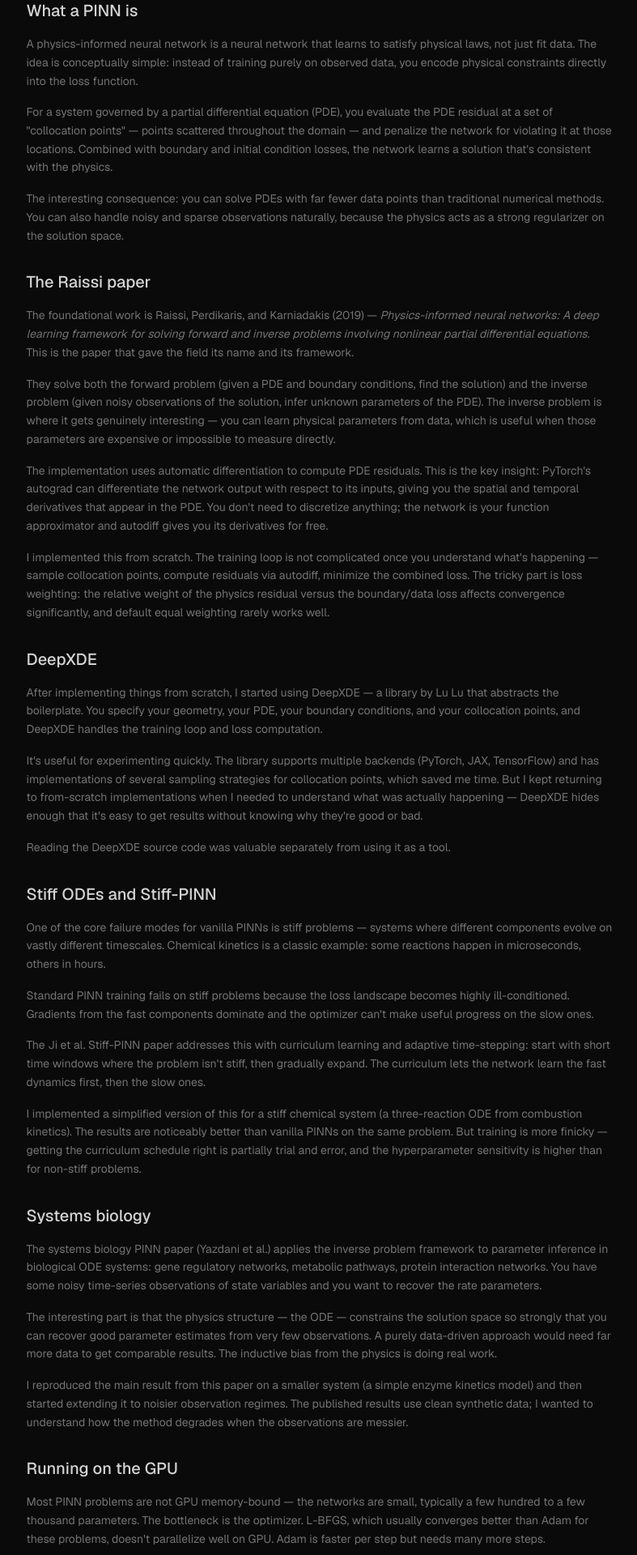
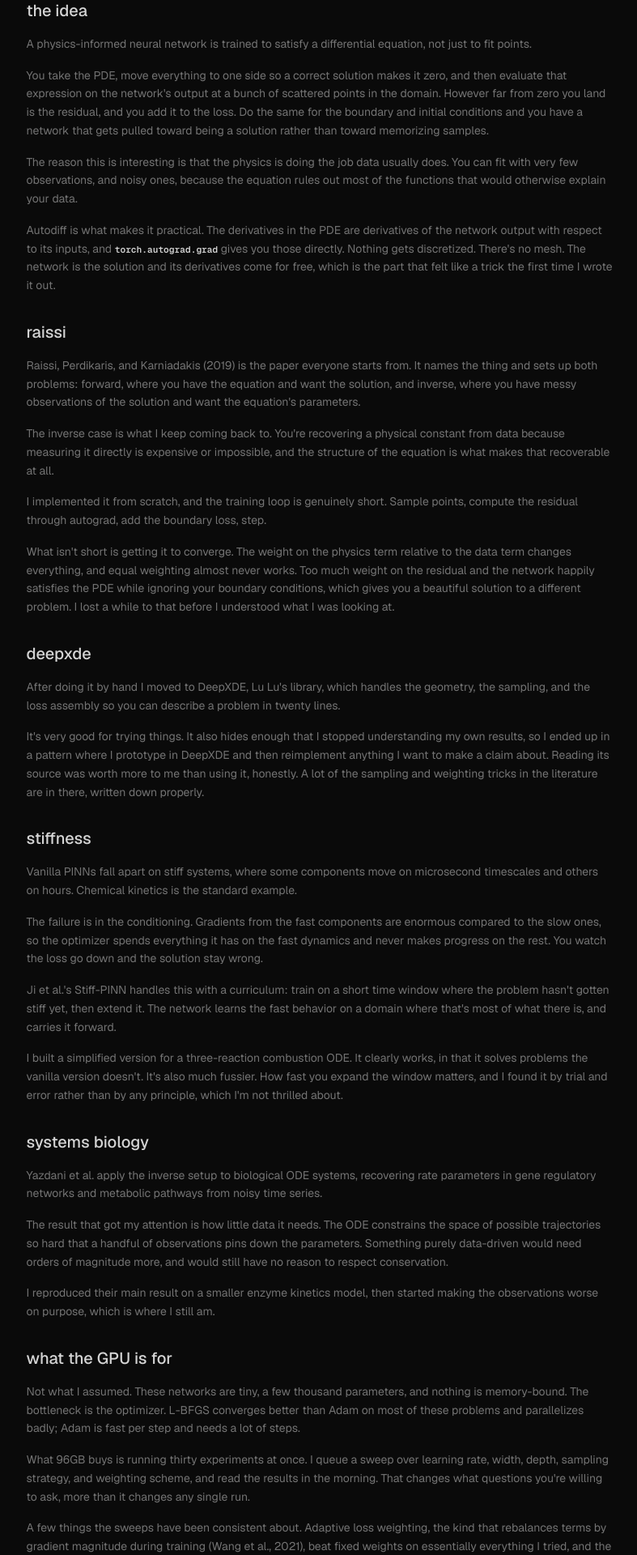
Before and after one commit to aidxhxr/aidxhxr-dev, a Next.js app: page /writing/pinn-research in a window 1280 px wide. Shown: the part 460-2380 px from the top of the page at 81% size, without its empty margins (245-1032 px from the left). Built offline with nearby package versions, Linux system fonts and the light colour scheme.

Commit message:
content(pinn-research): rewrite in a plainer first-person voice
Cut the explainer framing and lead with what the experiments showed:
the loss-weighting failure mode, why the GPU matters for sweeps rather
than for any single run, and the open question about messy data.

```diff
--- a/content/writing/pinn-research.mdx
+++ b/content/writing/pinn-research.mdx
@@ -1,71 +1,63 @@
-This started as a final project for CS066 at Swarthmore and turned into a research obsession I've been working on all summer. I've been reading papers, implementing models in PyTorch, and running a lot of experiments on a 96GB VRAM GPU. Here's what I've learned.
+This started as a final project for CS066 and did not stop when the semester did. I've spent most of the summer reading PINN papers, reimplementing them, and running sweeps on a 96GB GPU that is dramatically overqualified for the job.
 
-## What a PINN is
+## the idea
 
-A physics-informed neural network is a neural network that learns to satisfy physical laws, not just fit data. The idea is conceptually simple: instead of training purely on observed data, you encode physical constraints directly into the loss function.
+A physics-informed neural network is trained to satisfy a differential equation, not just to fit points.
 
-For a system governed by a partial differential equation (PDE), you evaluate the PDE residual at a set of "collocation points" — points scattered throughout the domain — and penalize the network for violating it at those locations. Combined with boundary and initial condition losses, the network learns a solution that's consistent with the physics.
+You take the PDE, move everything to one side so a correct solution makes it zero, and then evaluate that expression on the network's output at a bunch of scattered points in the domain. However far from zero you land is the residual, and you add it to the loss. Do the same for the boundary and initial conditions and you have a network that gets pulled toward being a solution rather than toward memorizing samples.
 
-The interesting consequence: you can solve PDEs with far fewer data points than traditional numerical methods. You can also handle noisy and sparse observations naturally, because the physics acts as a strong regularizer on the solution space.
+The reason this is interesting is that the physics is doing the job data usually does. You can fit with very few observations, and noisy ones, because the equation rules out most of the functions that would otherwise explain your data.
 
-## The Raissi paper
+Autodiff is what makes it practical. The derivatives in the PDE are derivatives of the network output with respect to its inputs, and `torch.autograd.grad` gives you those directly. Nothing gets discretized. There's no mesh. The network is the solution and its derivatives come for free, which is the part that felt like a trick the first time I wrote it out.
 
-The foundational work is Raissi, Perdikaris, and Karniadakis (2019) — *Physics-informed neural networks: A deep learning framework for solving forward and inverse problems involving nonlinear partial differential equations.* This is the paper that gave the field its name and its framework.
+## raissi
 
-They solve both the forward problem (given a PDE and boundary conditions, find the solution) and the inverse problem (given noisy observations of the solution, infer unknown parameters of the PDE). The inverse problem is where it gets genuinely interesting — you can learn physical parameters from data, which is useful when those parameters are expensive or impossible to measure directly.
+Raissi, Perdikaris, and Karniadakis (2019) is the paper everyone starts from. It names the thing and sets up both problems: forward, where you have the equation and want the solution, and inverse, where you have messy observations of the solution and want the equation's parameters.
 
-The implementation uses automatic differentiation to compute PDE residuals. This is the key insight: PyTorch's autograd can differentiate the network output with respect to its inputs, giving you the spatial and temporal derivatives that appear in the PDE. You don't need to discretize anything; the network is your function approximator and autodiff gives you its derivatives for free.
+The inverse case is what I keep coming back to. You're recovering a physical constant from data because measuring it directly is expensive or impossible, and the structure of the equation is what makes that recoverable at all.
 
-I implemented this from scratch. The training loop is not complicated once you understand what's happening — sample collocation points, compute residuals via autodiff, minimize the combined loss. The tricky part is loss weighting: the relative weight of the physics residual versus the boundary/data loss affects convergence significantly, and default equal weighting rarely works well.
+I implemented it from scratch, and the training loop is genuinely short. Sample points, compute the residual through autograd, add the boundary loss, step.
 
-## DeepXDE
+What isn't short is getting it to converge. The weight on the physics term relative to the data term changes everything, and equal weighting almost never works. Too much weight on the residual and the network happily satisfies the PDE while ignoring your boundary conditions, which gives you a beautiful solution to a different problem. I lost a while to that before I understood what I was looking at.
 
-After implementing things from scratch, I started using DeepXDE — a library by Lu Lu that abstracts the boilerplate. You specify your geometry, your PDE, your boundary conditions, and your collocation points, and DeepXDE handles the training loop and loss computation.
+## deepxde
 
-It's useful for experimenting quickly. The library supports multiple backends (PyTorch, JAX, TensorFlow) and has implementations of several sampling strategies for collocation points, which saved me time. But I kept returning to from-scratch implementations when I needed to understand what was actually happening — DeepXDE hides enough that it's easy to get results without knowing why they're good or bad.
+After doing it by hand I moved to DeepXDE, Lu Lu's library, which handles the geometry, the sampling, and the loss assembly so you can describe a problem in twenty lines.
 
-Reading the DeepXDE source code was valuable separately from using it as a tool.
+It's very good for trying things. It also hides enough that I stopped understanding my own results, so I ended up in a pattern where I prototype in DeepXDE and then reimplement anything I want to make a claim about. Reading its source was worth more to me than using it, honestly. A lot of the sampling and weighting tricks in the literature are in there, written down properly.
 
-## Stiff ODEs and Stiff-PINN
+## stiffness
 
-One of the core failure modes for vanilla PINNs is stiff problems — systems where different components evolve on vastly different timescales. Chemical kinetics is a classic example: some reactions happen in microseconds, others in hours.
+Vanilla PINNs fall apart on stiff systems, where some components move on microsecond timescales and others on hours. Chemical kinetics is the standard example.
 
-Standard PINN training fails on stiff problems because the loss landscape becomes highly ill-conditioned. Gradients from the fast components dominate and the optimizer can't make useful progress on the slow ones.
+The failure is in the conditioning. Gradients from the fast components are enormous compared to the slow ones, so the optimizer spends everything it has on the fast dynamics and never makes progress on the rest. You watch the loss go down and the solution stay wrong.
 
-The Ji et al. Stiff-PINN paper addresses this with curriculum learning and adaptive time-stepping: start with short time windows where the problem isn't stiff, then gradually expand. The curriculum lets the network learn the fast dynamics first, then the slow ones.
+Ji et al.'s Stiff-PINN handles this with a curriculum: train on a short time window where the problem hasn't gotten stiff yet, then extend it. The network learns the fast behavior on a domain where that's most of what there is, and carries it forward.
 
-I implemented a simplified version of this for a stiff chemical system (a three-reaction ODE from combustion kinetics). The results are noticeably better than vanilla PINNs on the same problem. But training is more finicky — getting the curriculum schedule right is partially trial and error, and the hyperparameter sensitivity is higher than for non-stiff problems.
+I built a simplified version for a three-reaction combustion ODE. It clearly works, in that it solves problems the vanilla version doesn't. It's also much fussier. How fast you expand the window matters, and I found it by trial and error rather than by any principle, which I'm not thrilled about.
 
-## Systems biology
+## systems biology
 
-The systems biology PINN paper (Yazdani et al.) applies the inverse problem framework to parameter inference in biological ODE systems: gene regulatory networks, metabolic pathways, protein interaction networks. You have some noisy time-series observations of state variables and you want to recover the rate parameters.
+Yazdani et al. apply the inverse setup to biological ODE systems, recovering rate parameters in gene regulatory networks and metabolic pathways from noisy time series.
 
-The interesting part is that the physics structure — the ODE — constrains the solution space so strongly that you can recover good parameter estimates from very few observations. A purely data-driven approach would need far more data to get comparable results. The inductive bias from the physics is doing real work.
+The result that got my attention is how little data it needs. The ODE constrains the space of possible trajectories so hard that a handful of observations pins down the parameters. Something purely data-driven would need orders of magnitude more, and would still have no reason to respect conservation.
 
-I reproduced the main result from this paper on a smaller system (a simple enzyme kinetics model) and then started extending it to noisier observation regimes. The published results use clean synthetic data; I wanted to understand how the method degrades when the observations are messier.
+I reproduced their main result on a smaller enzyme kinetics model, then started making the observations worse on purpose, which is where I still am.
 
-## Running on the GPU
+## what the GPU is for
 
-Most PINN problems are not GPU memory-bound — the networks are small, typically a few hundred to a few thousand parameters. The bottleneck is the optimizer. L-BFGS, which usually converges better than Adam for these problems, doesn't parallelize well on GPU. Adam is faster per step but needs many more steps.
+Not what I assumed. These networks are tiny, a few thousand parameters, and nothing is memory-bound. The bottleneck is the optimizer. L-BFGS converges better than Adam on most of these problems and parallelizes badly; Adam is fast per step and needs a lot of steps.
 
-What the GPU helps with is running many experiments simultaneously. I can kick off a hyperparameter sweep — learning rate, network width, depth, sampling strategy, loss weighting scheme — and let them all run overnight. Waking up to 30 completed runs is qualitatively different from waiting a day per experiment.
+What 96GB buys is running thirty experiments at once. I queue a sweep over learning rate, width, depth, sampling strategy, and weighting scheme, and read the results in the morning. That changes what questions you're willing to ask, more than it changes any single run.
 
-Some findings from the sweeps:
+A few things the sweeps have been consistent about. Adaptive loss weighting, the kind that rebalances terms by gradient magnitude during training (Wang et al., 2021), beat fixed weights on essentially everything I tried, and the gap widened with more competing loss terms. Fourier feature embeddings fixed the high-frequency problems, where a plain MLP learns the smooth part of the solution quickly and then stalls on the oscillatory part. And collocation sampling mattered more than I would have guessed: uniform random is a fine default, but concentrating points where the residual is large converges faster on anything with a sharp feature.
 
-**Adaptive loss weighting always helps.** Schemes that rebalance the physics residual and boundary losses based on gradient magnitudes during training (like the method from Wang et al., 2021) reliably outperform fixed weighting. The improvement is larger for problems with multiple competing loss terms.
+## where this is going
 
-**Fourier feature embeddings help on problems with high spatial frequency.** Standard MLPs struggle to learn high-frequency solutions because of spectral bias — the network learns low-frequency components much faster. Encoding the inputs with random Fourier features before passing them to the network largely fixes this.
+I'm trying to run the systems biology inverse problem on data that looks like real data. Irregular sampling, gaps, correlated noise instead of independent Gaussian. My guess is that the standard method degrades badly and that a better noise model plus putting collocation points near the actual observations recovers a lot of it, but that's a guess I haven't earned yet.
 
-**Collocation point sampling matters more than I expected.** Uniform random sampling of collocation points is a reasonable default but not optimal. Adaptive methods that concentrate points in regions of high residual error tend to converge faster, especially on problems with sharp features.
-
-## Where I'm going
-
-I'm trying to apply PINNs to a parameter inference problem in systems biology with realistic (messy) time-series data — irregular sampling intervals, missing observations, correlated noise. My hypothesis is that the standard approach degrades badly under these conditions and that some modifications (better noise models in the likelihood, adaptive collocation near observation times) help.
-
-The gap I keep running into: published results are almost always on clean synthetic data. Testing on real or realistic data is where the interesting open questions are.
+The pattern I keep hitting in the literature is that results are on clean synthetic data. Which is reasonable, that's how you isolate a method. It also means the question of whether any of this survives contact with a real measurement is mostly still open.
 
 ---
 
-Six months in, PINNs feel like a tool with a specific sweet spot: problems with known physics structure, limited or noisy data, and a need for interpretable solutions. Outside that sweet spot, purely numerical methods or purely data-driven approaches are often better. Learning where the edges of the sweet spot are has been more useful than any single implementation.
-
-If you're getting started, read Raissi first, then use DeepXDE to experiment, then implement the pieces you care about from scratch. The from-scratch implementation is where the understanding actually happens.
+Six months in, I think PINNs are narrower than the enthusiasm suggests and genuinely good inside that range: known physics, not much data, and a need to be able to say why the answer looks like it does. Outside it, a solver or a plain neural network usually wins. Figuring out where that boundary sits has taught me more than any individual implementation.
--- a/lib/posts.ts
+++ b/lib/posts.ts
@@ -11,7 +11,7 @@ export const posts: Post[] = [
     title: "learning physics-informed neural networks",
     date: "2026-06-01",
     description:
-      "Six months of reading Raissi, Lu, and Ji — implementing PINNs from scratch in PyTorch, running experiments on a 96GB GPU.",
+      "A CS066 final project that didn't stop at the semester. Reimplementing Raissi, Lu, and Ji in PyTorch, and finding out where PINNs actually work.",
   },
   {
     slug: "swatgpt",
```
